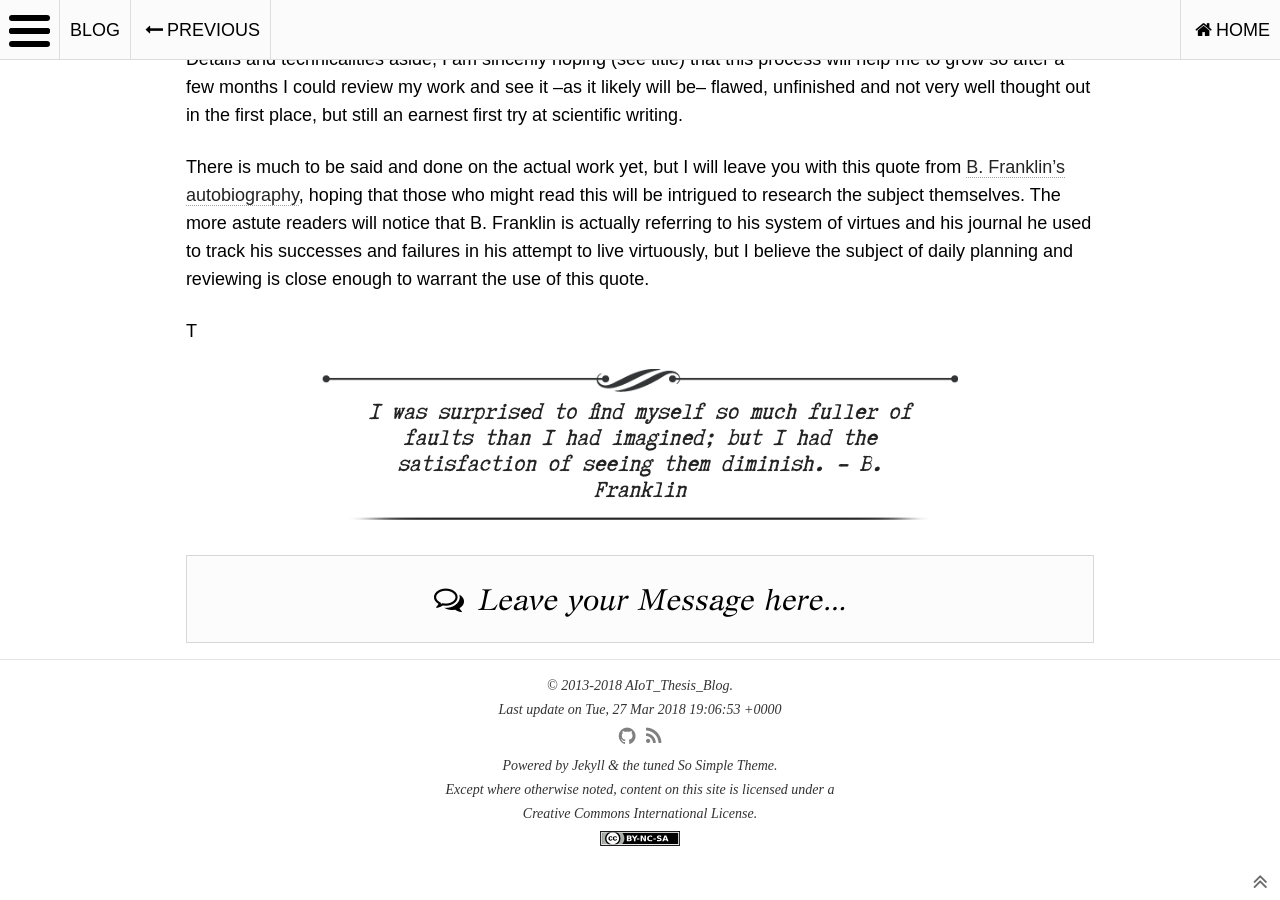
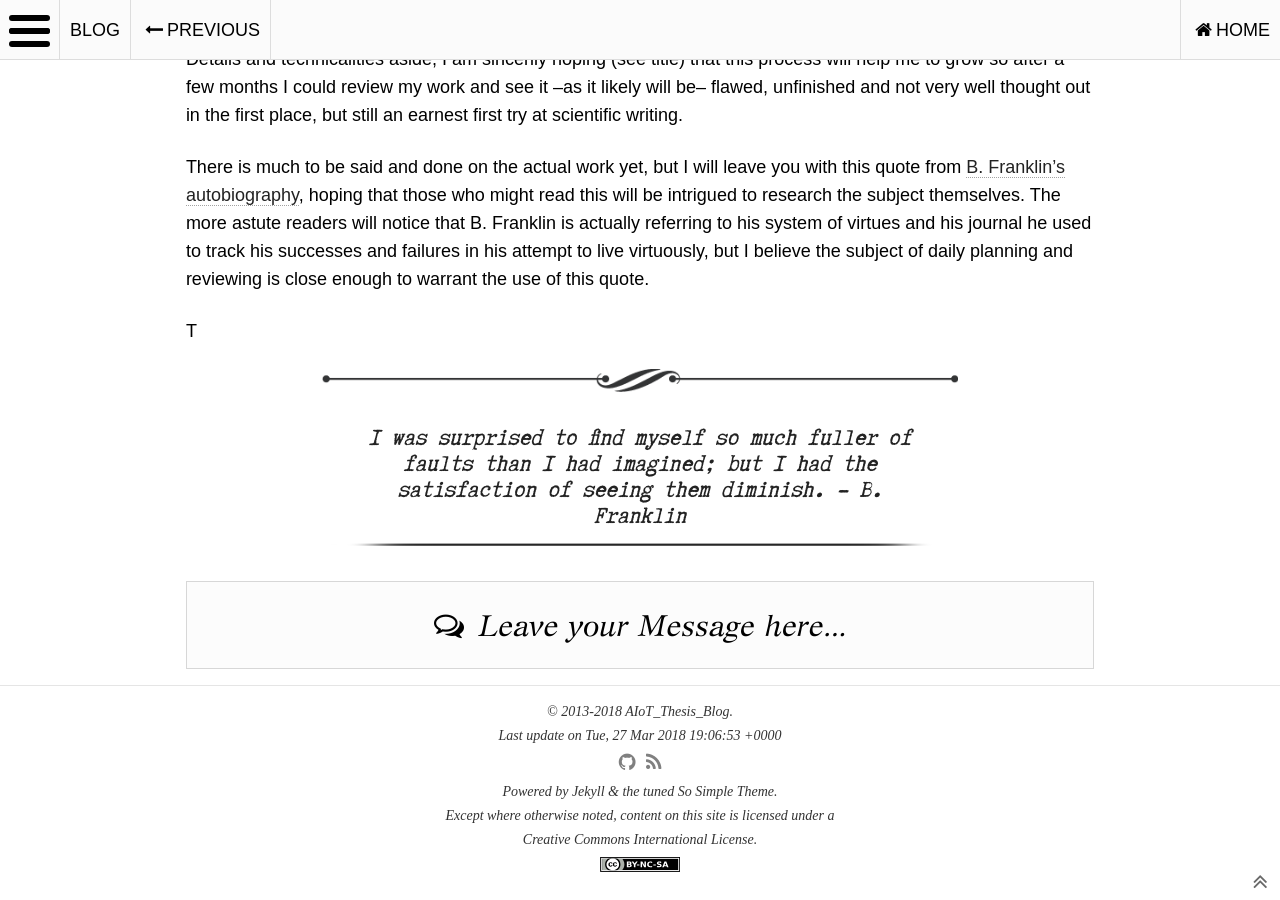
Before and after one commit to tpolvinen/tpolvinen.github.io, a Jekyll site: the page built from _posts/blog/2018-03-27-A-New-Hope.md, in a window 1280 px wide and 900 px high, scrolled down 836 px. Built offline with Jekyll 4.4.1, drawn with Linux system fonts in a browser that asks for light colours; nearby versions of some CDN libraries; comment, search, counter and statistics services are not loaded.

Commit message:
A New Hope refactoring

```diff
--- a/_posts/blog/2018-03-27-A-New-Hope.md
+++ b/_posts/blog/2018-03-27-A-New-Hope.md
@@ -27,4 +27,4 @@ There is much to be said and done on the actual work yet, but I will leave you w
 
 T
 
-<div class="central-quote">I was surprised to find myself so much fuller of faults than I had imagined; but I had the satisfaction of seeing them diminish. - B. Franklin</div>
+<div class="central-quote"><br>I was surprised to find myself so much fuller of faults than I had imagined; but I had the satisfaction of seeing them diminish. - B. Franklin<br></div>
```
